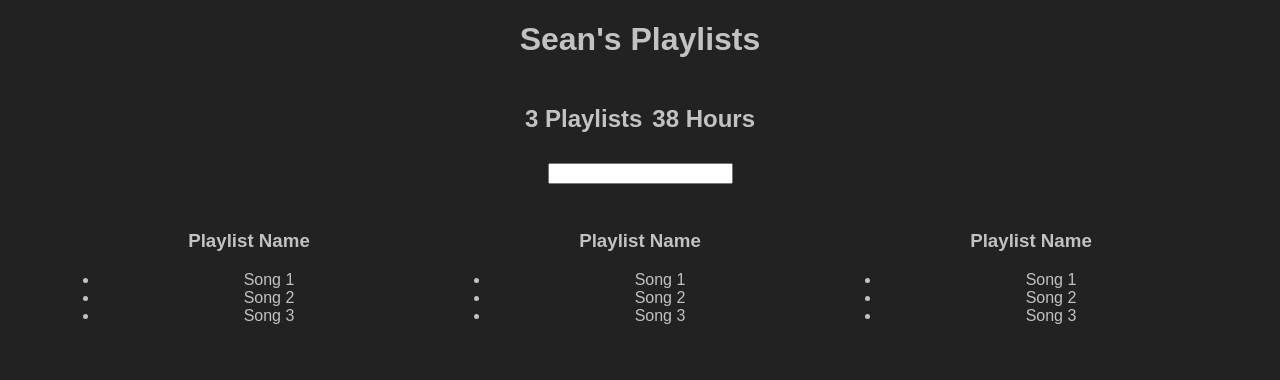
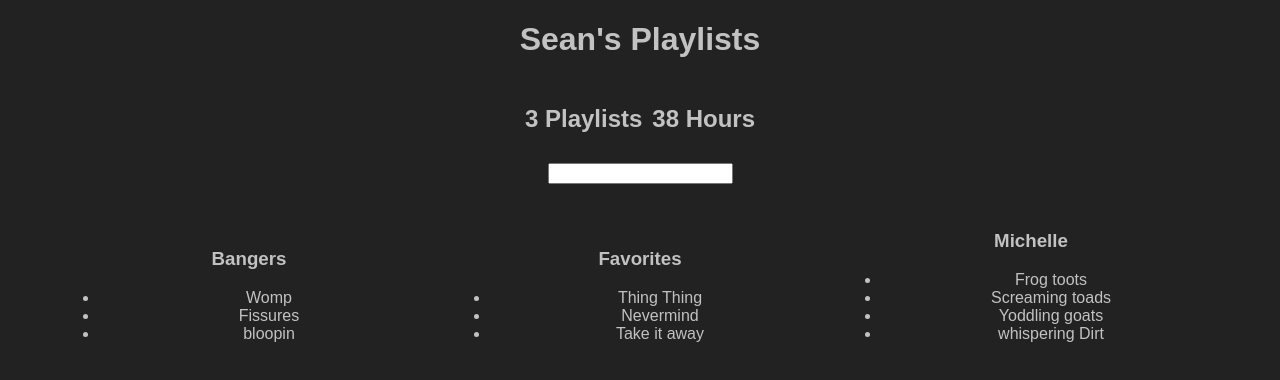
Before and after one commit to stycho/spotify-playlist, a React (Create React App) app: page / in a window 1280 px wide. Shown: the top 380 px of the page. Built offline with nearby package versions, Linux system fonts and the light colour scheme.

Commit message:
Replaced Playlist hardcoding to variables

```diff
--- a/src/App.js
+++ b/src/App.js
@@ -27,7 +27,7 @@ let fakeData = {
         duration: 9
       },
       {
-        name: 'Michelles soul',
+        name: 'Michelle',
         songs: ['Frog toots', 'Screaming toads', 'Yoddling goats', 'whispering Dirt'],
         duration: 17
       }
@@ -40,11 +40,11 @@ class Playlist extends Component {
     return(
       <div style={{...defaultStyle, width: '30%', display: 'inline-block'}}>
         <img/>
-        <h3>Playlist Name</h3>
+        <h3>{this.props.playlist.name}</h3>
         <ul>
-          <li>Song 1</li>
-          <li>Song 2</li>
-          <li>Song 3</li>
+          {this.props.playlist.songs.map(songs => {
+            return <li>{songs}</li>
+          })}
         </ul>
       </div>
     );
@@ -109,9 +109,10 @@ class App extends Component {
         <PlaylistCounter playlists={this.state.serverData.user.playlists}/>
         <HoursCounter playlists={this.state.serverData.user.playlists}/>
         <Filter/>
-        <Playlist/>
-        <Playlist/>
-        <Playlist/>
+        {this.state.serverData.user.playlists.map(playlist =>
+          <Playlist playlist={playlist}/>
+        )}
+
         </div> : <h1>Loading...</h1>
       }
       </div>
```
